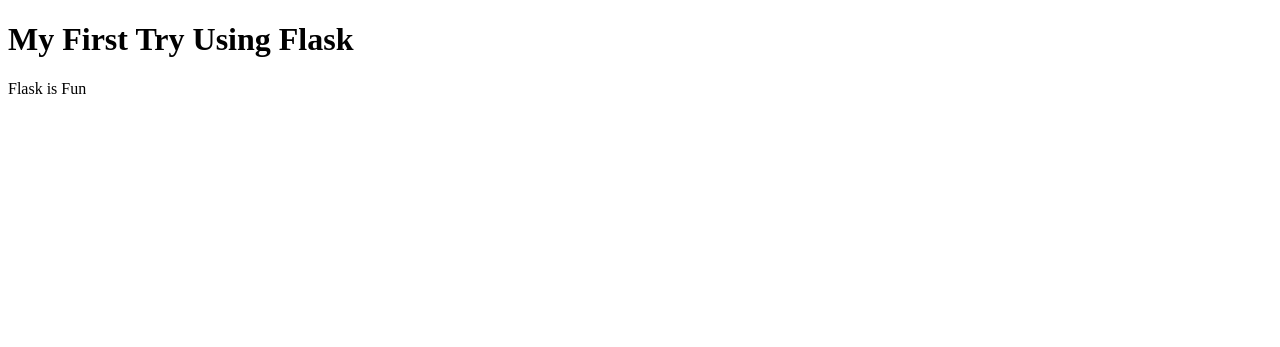
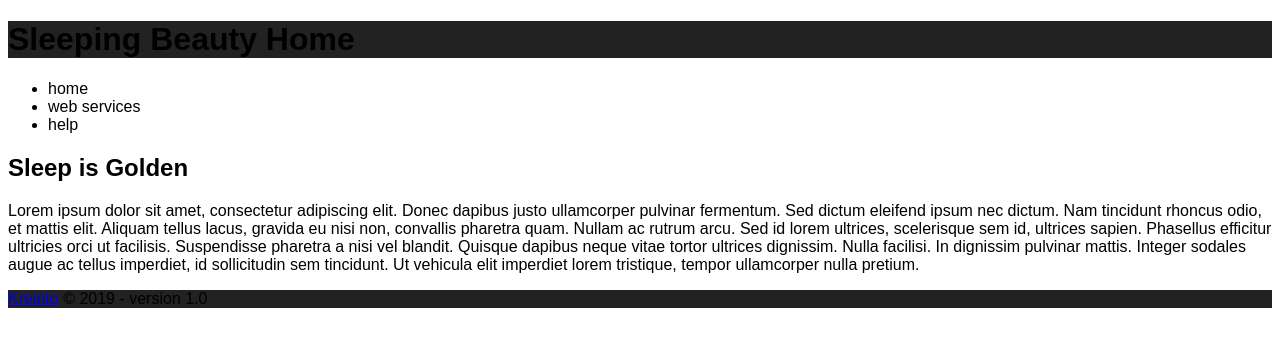
Before and after one commit to nicolasrabier/sleeping-beauty, a Flask app: page / in a window 1280 px wide. Shown: the top 347 px of the page. Run offline with Flask 2, Linux system fonts and the light colour scheme.

Commit message:
sleeping beauty home page test

```diff
--- /dev/null
+++ b/static/css/template.css
@@ -0,0 +1,11 @@
+body{
+	font-family: sans-serif;
+	}
+header{
+    background-color: #222222;
+    width: 100%;
+}
+footer{
+    background-color: #222222;
+    width: 100%;
+}
--- a/templates/index.html
+++ b/templates/index.html
@@ -1,11 +1,34 @@
 <!DOCTYPE html>
 <html lang="en" dir="ltr">
-  <head>
-    <meta charset="utf-8">
-    <title>Flask Tutorial</title>
-  </head>
-  <body>
-    <h1> My First Try Using Flask </h1>
-    <p> Flask is Fun </p>
-  </body>
+<head>
+<meta charset="utf-8">
+<title>Sleeping Beauty Home</title>
+<link rel="stylesheet"
+	href="{{ url_for('static', filename='css/template.css') }}">
+</head>
+<body>
+	<header>
+		<h1>Sleeping Beauty Home</h1>
+	</header>
+	<nav>
+	   <ul><li>home</li><li>web services</li><li>help</li></ul>
+	</nav>
+	<section>
+	   <h2>Sleep is Golden</h2>
+		<p>Lorem ipsum dolor sit amet, consectetur adipiscing elit. Donec
+			dapibus justo ullamcorper pulvinar fermentum. Sed dictum eleifend
+			ipsum nec dictum. Nam tincidunt rhoncus odio, et mattis elit. Aliquam
+			tellus lacus, gravida eu nisi non, convallis pharetra quam. Nullam ac
+			rutrum arcu. Sed id lorem ultrices, scelerisque sem id, ultrices
+			sapien. Phasellus efficitur ultricies orci ut facilisis. Suspendisse
+			pharetra a nisi vel blandit. Quisque dapibus neque vitae tortor
+			ultrices dignissim. Nulla facilisi. In dignissim pulvinar mattis.
+			Integer sodales augue ac tellus imperdiet, id sollicitudin sem
+			tincidunt. Ut vehicula elit imperdiet lorem tristique, tempor
+			ullamcorper nulla pretium.</p>
+	</section>
+	<footer>
+		<a href="https://kreinto.com">Kreinto</a> &copy; 2019 - version 1.0
+	</footer>
+</body>
 </html>
```
